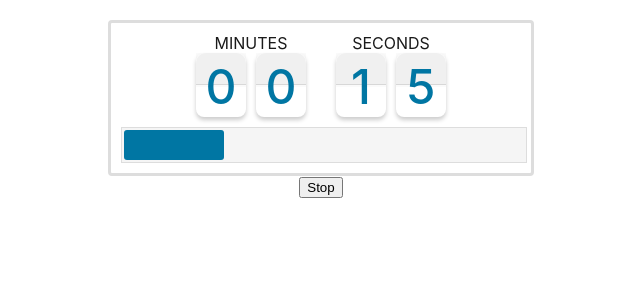
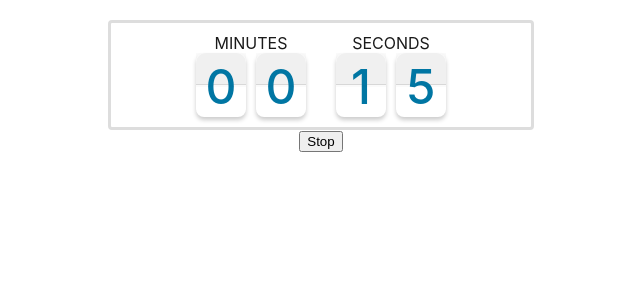
Before and after one commit to sonbachmi/ReactVisualTimer, a React (Create React App) app: page / in a window 1280 px wide. Shown: the top 300 px of the page, without its empty margins (319-959 px from the left). Built offline with nearby package versions, Linux system fonts and the light colour scheme.

Commit message:
display switch options

```diff
--- a/src/demo/Demo.js
+++ b/src/demo/Demo.js
@@ -40,7 +40,7 @@ export class Demo extends React.Component {
     render() {
         return (
             <div className="Demo">
-                <VisualTimer seconds={20} autoStart={true} running={this.state.timerRunning}
+                <VisualTimer seconds={20} autoStart={true} showProgress={false} running={this.state.timerRunning}
                              onStart={this.onStart} onStop={this.onStop} onEnd={this.onEnd}/>
                 {this.state.showRestartButton ?
                     <button onClick={this.restartTimer}>Restart</button>
--- a/src/visual-timer/components/visual-progress/VisualProgress.js
+++ b/src/visual-timer/components/visual-progress/VisualProgress.js
@@ -6,23 +6,20 @@ import "./VisualProgress.scss";
 /*  Component to display progress indicator
 See propTypes below for parameters
  */
-export function VisualProgress(props) {
+export function VisualProgress({total = 0, current = 0, alarming}) {
 
     //  For now only this one visual style is supported
     const visualStyle = 'bar';
 
-    let { totalSecs, elapsedSecs } = props;
-    if (!totalSecs) return null;
-    if (!elapsedSecs) elapsedSecs = 0;
+    if (!total) return null;
 
     /* Progress percentage as string for setting CSS width */
-    const percentage = Math.round(elapsedSecs * 100
-        / totalSecs) + "%";
+    const percentage = total && Math.round(current * 100 / total) || 0;
     return (
-        <div className={'VisualProgress' + (props.alarming ? ' alarming' : '')}>
+        <div className={'VisualProgress' + (alarming ? ' alarming' : '')}>
             {visualStyle === 'bar' &&
             <div className="VisualProgress--bar" style={{
-                width: percentage
+                width: percentage + '%'
             }}/>
             }
         </div>
@@ -30,7 +27,7 @@ export function VisualProgress(props) {
 }
 
 VisualProgress.propTypes = {
-    totalSecs: PropTypes.number.isRequired,     // Total seconds
-    elapsedSecs: PropTypes.number.isRequired,   // Elapsed seconds
+    total: PropTypes.number.isRequired,     // Total seconds
+    current: PropTypes.number.isRequired,   // Elapsed seconds
     alarming: PropTypes.bool                    // Alarm state
 };
--- a/src/visual-timer/components/visual-progress/VisualProgress.scss
+++ b/src/visual-timer/components/visual-progress/VisualProgress.scss
@@ -6,6 +6,7 @@
   background: #f5f5f5;
   padding: 2px;
   border: 1px solid #ddd;
+
   &--bar {
     width: 100%; height: 30px;
     background-color: #0076a3;
--- a/src/visual-timer/components/visual-timer/VisualTimer.js
+++ b/src/visual-timer/components/visual-timer/VisualTimer.js
@@ -8,9 +8,11 @@ const propTypes = {
     seconds: PropTypes.number,      // Timeout in seconds
     minutes: PropTypes.number,      // Timeout in minutes (overridden by seconds if present)
     showHours: PropTypes.bool,      // Display hours, default hidden unless necessary
+    showLabels: PropTypes.bool,      // Display labels above digits, default shown
+    showProgress: PropTypes.bool,      // Display progress indicator below clock, default shown
     autoStart: PropTypes.bool,      // Auto run timer immediately
     alarmBefore: PropTypes.number,  // Timeout in seconds before entering alarm state
-    visualStyle: PropTypes.string,  // For now this is ignored and only one value 'flipclock' is used
+    clockStyle: PropTypes.string,  // For now this is ignored and only one value 'flipclock' is used
     /*  State management and communication with consumer    */
     running: PropTypes.bool,        // Flag to control timer. Use this to start/stop timer instead of calling component methods directly
     onStart: PropTypes.func,        // Callback when timer starts
@@ -67,8 +69,8 @@ export class VisualTimer extends React.Component {
         this.totalSecs = (props.seconds || (props.minutes || 0) * 60) || 0;
         this.alarmSecs = this.props.alarmBefore || (this.totalSecs >= 20 ? 10 : 0);
         /*  Decide whether to display hours */
-        const hours = Math.floor(this.totalSecs / 3600) % 60;
-        this.state.showHours = this.props.showHours || hours >= 1;
+        const hours = Math.floor(this.totalSecs / 3600);
+        this.state.showHours = this.props.showHours || hours > 0;
     }
 
     /* Update clock face values for render(). Moved to standalone method to make render() clean */
@@ -82,13 +84,13 @@ export class VisualTimer extends React.Component {
         const min1 = Math.floor(mins / 10);
         let hour1 = 0;
         let hour2 = 0;
-        const hours = Math.floor(remainingSecs / 3600) % 60;
-        if (this.props.showHours) {
+        const hours = Math.floor(remainingSecs / 3600) % 100;
+        if (this.state.showHours) {
             hour2 = hours % 10;
             hour1 = Math.floor(hours / 10);
         }
         this.clockFace = {sec1, sec2, min1, min2, hour1, hour2};
-        /*  Since clockFace is not part of state and hence no change detection, sometimes this is necessary */
+        /*  Since clockFace is not part of state and hence no change detection, this is often necessary */
         if (forceUpdate) {
             this.forceUpdate();
         }
@@ -197,14 +199,17 @@ export class VisualTimer extends React.Component {
 
     render() {
         if (!this.totalSecs) return null;   // Fall back to nothing if missing user parameters
+        const {showLabels = true, showProgress = true} = this.props;
         const {hour1, hour2, min1, min2, sec1, sec2} = this.clockFace;
         return (
-            <div className={'VisualTimer' + (this.state.alarming ? ' alarming' : '')}
+            <div className={'VisualTimer' + (this.state.alarming && !this.state.ended ? ' alarming' : '')}
                  style={{borderStyle: 'solid'}}>
                 <div className="countdown">
                     {this.state.showHours &&
                     <div className="bloc-time hours">
+                        {showLabels &&
                         <span className="count-title">Hours</span>
+                        }
                         <div className="figure hours hour-1">
                             <span className="top">{hour1}</span>
                             <span className="top-back">
@@ -230,7 +235,9 @@ export class VisualTimer extends React.Component {
                     }
 
                     <div className="bloc-time min">
+                        {showLabels &&
                         <span className="count-title">Minutes</span>
+                        }
 
                         <div className="figure min min-1">
                             <span className="top">{min1}</span>
@@ -255,7 +262,9 @@ export class VisualTimer extends React.Component {
                         </div>
                     </div>
                     <div className="bloc-time sec">
+                        {showLabels &&
                         <span className="count-title">Seconds</span>
+                        }
 
                         <div className="figure sec sec-1">
                             <span className="top">{sec1}</span>
@@ -283,7 +292,8 @@ export class VisualTimer extends React.Component {
 
                 {/*Display visual progress*/}
                 {(this.state.started || this.state.ended) &&
-                <VisualProgress totalSecs={this.totalSecs} elapsedSecs={this.state.elapsedSecs}
+                showProgress &&
+                <VisualProgress total={this.totalSecs} current={this.state.elapsedSecs}
                 alarming={this.state.alarming && !this.state.ended}/>
                 }
             </div>
--- a/src/visual-timer/components/visual-timer/VisualTimer.scss
+++ b/src/visual-timer/components/visual-timer/VisualTimer.scss
@@ -6,6 +6,9 @@
   border-radius: 4px;
   border-color: #ddd;
   margin: 0 auto;
+  &.alarming {
+    border-color: crimson;
+  }
 }
 
 .countdown {
```
